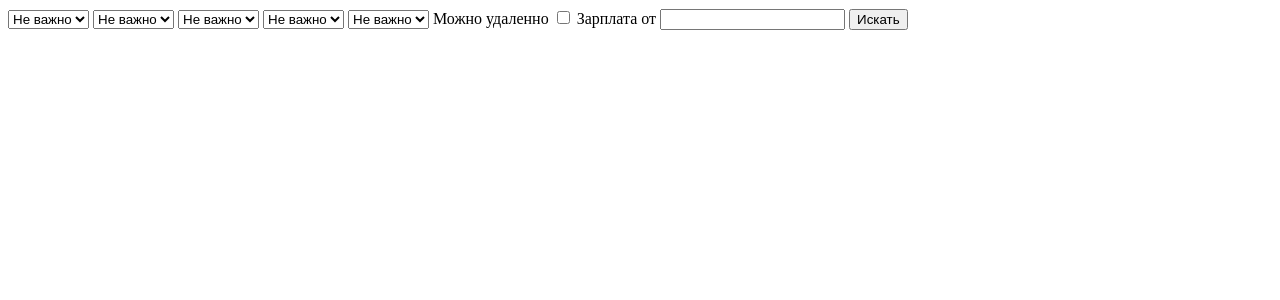
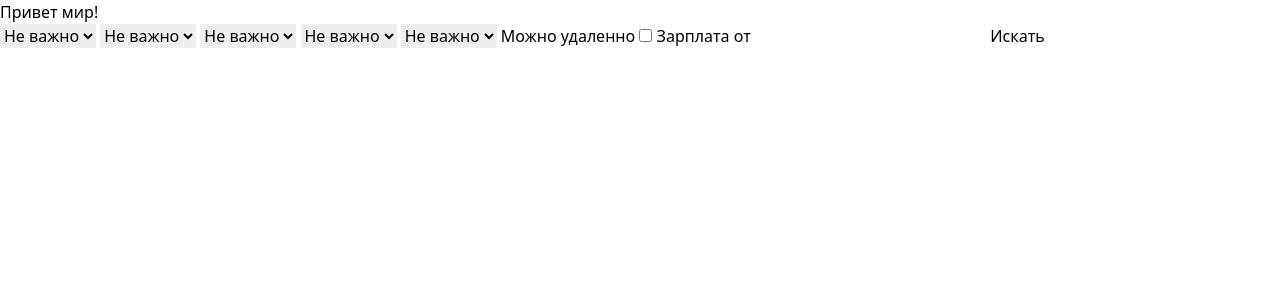
Before and after one commit to erickn29/secret_project, a Django app: template templates/base.html in a window 1280 px wide. Shown: the top 300 px of the page. Run offline with Django 4.2, Linux system fonts and the light colour scheme; the template is opened without the code that fills it, so the values that code supplies are empty; style sheets or scripts are compiled from the project's sources; parts of the project's set-up code (start-up, migrations or seed data) failed here and were passed over.

Commit message:
add styles

```diff
--- a/geekhunter/settings.py
+++ b/geekhunter/settings.py
@@ -134,6 +134,9 @@
 # https://docs.djangoproject.com/en/4.1/howto/static-files/
 
 STATIC_URL = 'static/'
+STATICFILES_DIRS = [
+    BASE_DIR / 'static'
+]
 
 # Default primary key field type
 # https://docs.djangoproject.com/en/4.1/ref/settings/#default-auto-field
--- /dev/null
+++ b/static/css/style.css
@@ -0,0 +1,3 @@
+@tailwind base;
+@tailwind components;
+@tailwind utilities;
--- a/templates/base.html
+++ b/templates/base.html
@@ -1,10 +1,17 @@
+{% load static %}
+
 <!DOCTYPE html>
-<html lang="en">
+<html class="bg-dark" lang="en">
 <head>
     <meta charset="UTF-8">
+    <link rel="stylesheet" href="{% static 'css/style.css' %}">
+    <link href="{% static 'css/output.css' %}" rel="stylesheet">
     <title>Title</title>
 </head>
 <body>
+    <h1 class="text-3xl font-bold underline">
+        Привет мир!
+    </h1>
     {% include 'components/search_form.html' %}
 
     {% include 'vacancies_list.html' %}
```
Also changed, not shown: 1 other file.
